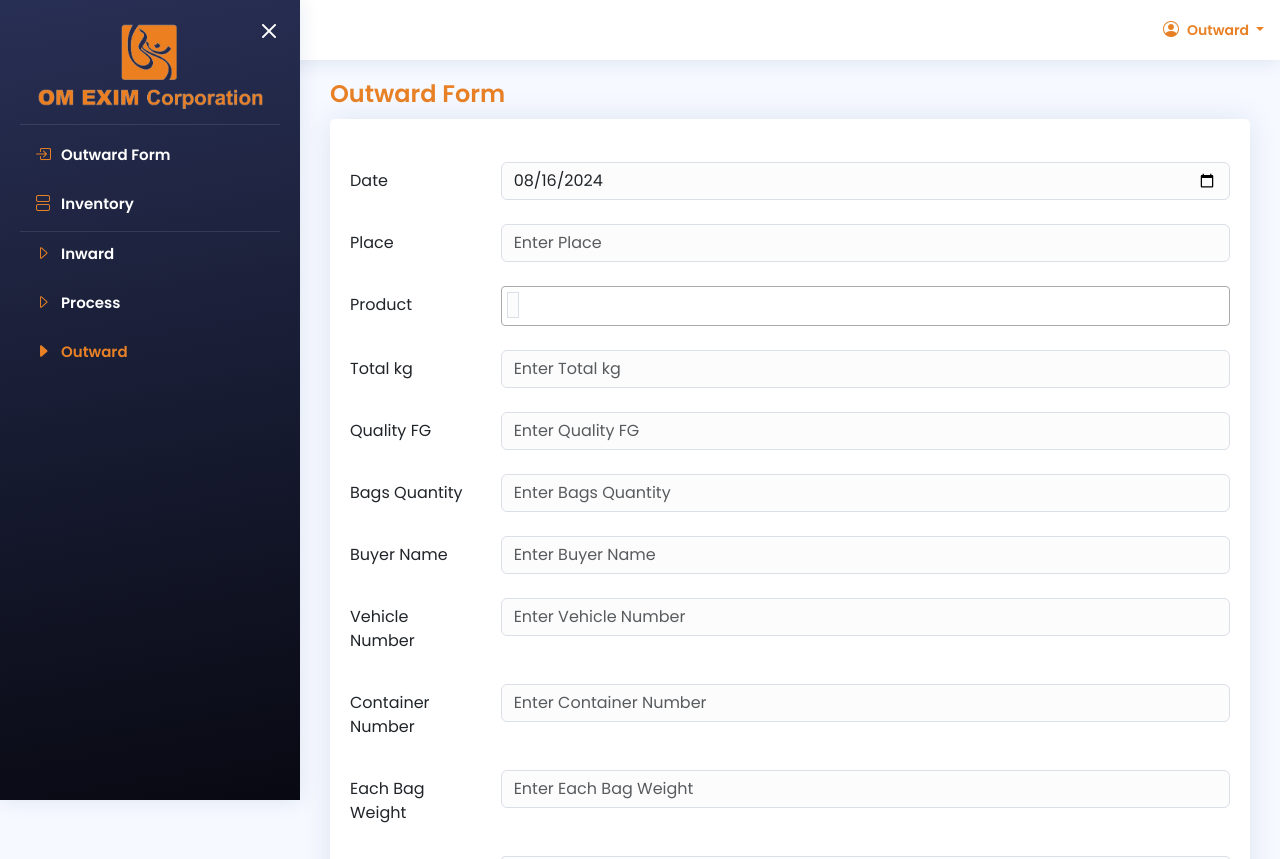
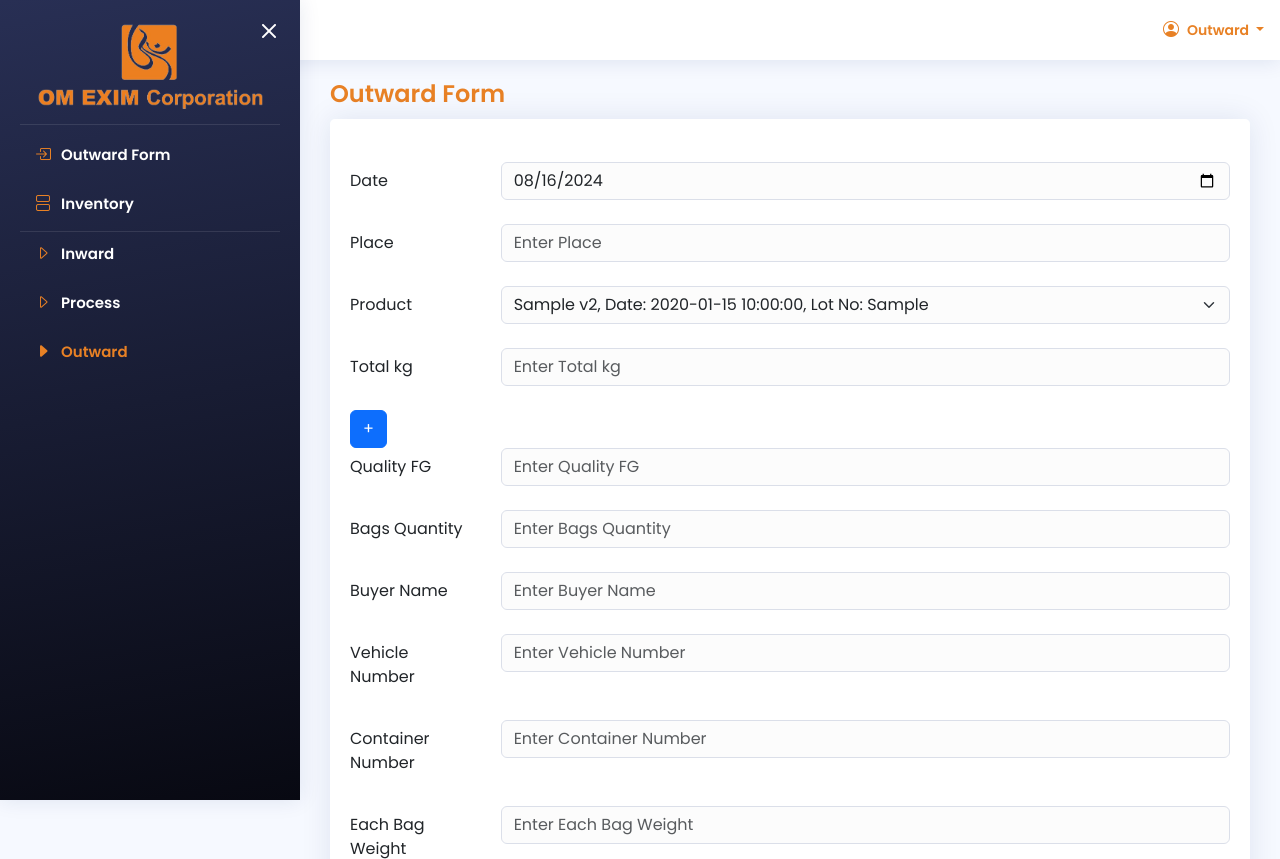
Before and after one commit to Bhavik-prajapati/InventoryManagegment, a PHP site: page /outward/outward-form.php in a window 1280 px wide. Shown: the top 859 px of the page. Run offline with PHP 8.4, Linux system fonts and the light colour scheme; the visitor is signed in with stand-in values (Sample User, id 1); tables that the repository leaves empty or names only in its code hold one stand-in row (values such as "Sample post"); some libraries are stand-ins or nearby versions.

Commit message:
half done

```diff
--- a/outward/outward-form.php
+++ b/outward/outward-form.php
@@ -147,41 +147,39 @@
                 <label id="place_validation" class="text-danger"><small>*Please enter the place.</small></label>
               </div>
             </div>
-
+<!-- Container to hold the fields and dynamically added fields -->
+<div id="fieldsContainer">
+  <div class="field-set" id="field-set-1">
     <div class="row mb-4">
-              <label for="product_name" class="col-sm-2 col-form-label">Product</label>
+      <label for="product_name_1" class="col-sm-2 col-form-label">Product</label>
       <div class="col-sm-10">
-                <select class="form-select dropdown-class" aria-label="Default select example" id="product_name" name="product_name[]" multiple>
-
+        <select class="form-select dropdown-class" aria-label="Default select example" id="product_name_1" name="product_name[]">
           <?php
             if ($in_result->num_rows > 0) {
-                      while($in_row = $in_result->fetch_assoc()) {
+              while ($in_row = $in_result->fetch_assoc()) {
                 ?>
-                        <!-- <option value="<?php echo $in_row["product_name"].",".$in_row["id"] ?>"><?php echo $in_row["product_name"].", Supplier Name: ".$in_row["supplier_name"].", Date: ".$in_row["date"].", Lot No: ".$in_row["lot_no"] ?></option> -->
                 <option value="<?php echo $in_row["product_name"].",".$in_row["id"] ?>"><?php echo $in_row["product_name"].", Date: ".$in_row["date"].", Lot No: ".$in_row["lot_no"] ?></option>
                 <?php
               }
             }
           ?>
         </select>
-                <label id="product_name_validation" class="text-danger"><small>*Please select a product.</small></label>
+        <label id="product_name_1_validation" class="text-danger"><small>*Please select a product.</small></label>
       </div>
     </div>
-
-            <script>
-                  $(document).ready(function() {
-                    $('#product_name').select2();
-                  });
-                </script>
-
 
     <div class="row mb-4">
       <label class="col-sm-2 col-form-label">Total kg</label>
       <div class="col-sm-10">
-                    <input class="form-control" placeholder="Enter Total kg" id="totalkg" name="totalkg">
-                    <label class="text-danger" id="totalkg_validation"><small>*Enter Total kg</small></label>
+        <input class="form-control" placeholder="Enter Total kg" id="totalkg_1" name="totalkg[]">
+        <label class="text-danger" id="totalkg_1_validation"><small>*Enter Total kg</small></label>
       </div>
     </div>
+  </div>
+</div>
+
+<!-- Button to add more fields -->
+<button type="button" id="addFieldsButton" class="btn btn-primary">+</button>
 
             <div class="row mb-4">
               <label for="quality" class="col-sm-2 col-form-label">Quality FG</label>
@@ -458,3 +456,72 @@ echo "<script>alert('Form Submitted Successfully')</script>";
 $conn->close();
 }
 ?>
+
+<script>
+document.addEventListener('DOMContentLoaded', () => {
+  const addFieldsButton = document.getElementById('addFieldsButton');
+  const fieldsContainer = document.getElementById('fieldsContainer');
+  let fieldSetCount = 1; // Initial field set count
+
+  // Function to fetch product options
+  async function fetchProductOptions() {
+    try {
+      const response = await fetch('fetch_products.php');
+      if (!response.ok) throw new Error('Network response was not ok');
+      const data = await response.json();
+      return data;
+    } catch (error) {
+      console.error('Fetch error:', error);
+      return [];
+    }
+  }
+
+  // Function to create a new set of fields
+  async function createFields() {
+    fieldSetCount++; // Increment field set count
+
+    // Create a new container for the fields
+    const fieldSetContainer = document.createElement('div');
+    fieldSetContainer.className = 'field-set';
+    fieldSetContainer.id = `field-set-${fieldSetCount}`;
+
+    // Fetch product options
+    const productOptions = await fetchProductOptions();
+
+    // Set the inner HTML for the new field set
+    fieldSetContainer.innerHTML = `
+      <div class="row mb-4">
+        <label for="product_name_${fieldSetCount}" class="col-sm-2 col-form-label">Product</label>
+        <div class="col-sm-10">
+          <select class="form-select dropdown-class" aria-label="Default select example" id="product_name_${fieldSetCount}" name="product_name[]">
+            ${productOptions.map(option => `<option value="${option.value}">${option.text}</option>`).join('')}
+          </select>
+          <label id="product_name_${fieldSetCount}_validation" class="text-danger"><small>*Please select a product.</small></label>
+        </div>
+      </div>
+
+      <div class="row mb-4">
+        <label class="col-sm-2 col-form-label">Total kg</label>
+        <div class="col-sm-10">
+          <input class="form-control" placeholder="Enter Total kg" id="totalkg_${fieldSetCount}" name="totalkg[]">
+          <label class="text-danger" id="totalkg_${fieldSetCount}_validation"><small>*Enter Total kg</small></label>
+        </div>
+      </div>
+    `;
+
+    // Append the new field set container to the fields container
+    fieldsContainer.appendChild(fieldSetContainer);
+
+    // Re-initialize select2 for newly added select elements
+    const newSelects = fieldsContainer.querySelectorAll(`select[id^="product_name_"]`);
+    newSelects.forEach(select => {
+      if (!$(select).data('select2')) {
+        $(select).select2();
+      }
+    });
+  }
+
+  // Attach the event listener to the button
+  addFieldsButton.addEventListener('click', createFields);
+});
+</script>
```
Lines whose indentation alone changed are shown as unchanged.
